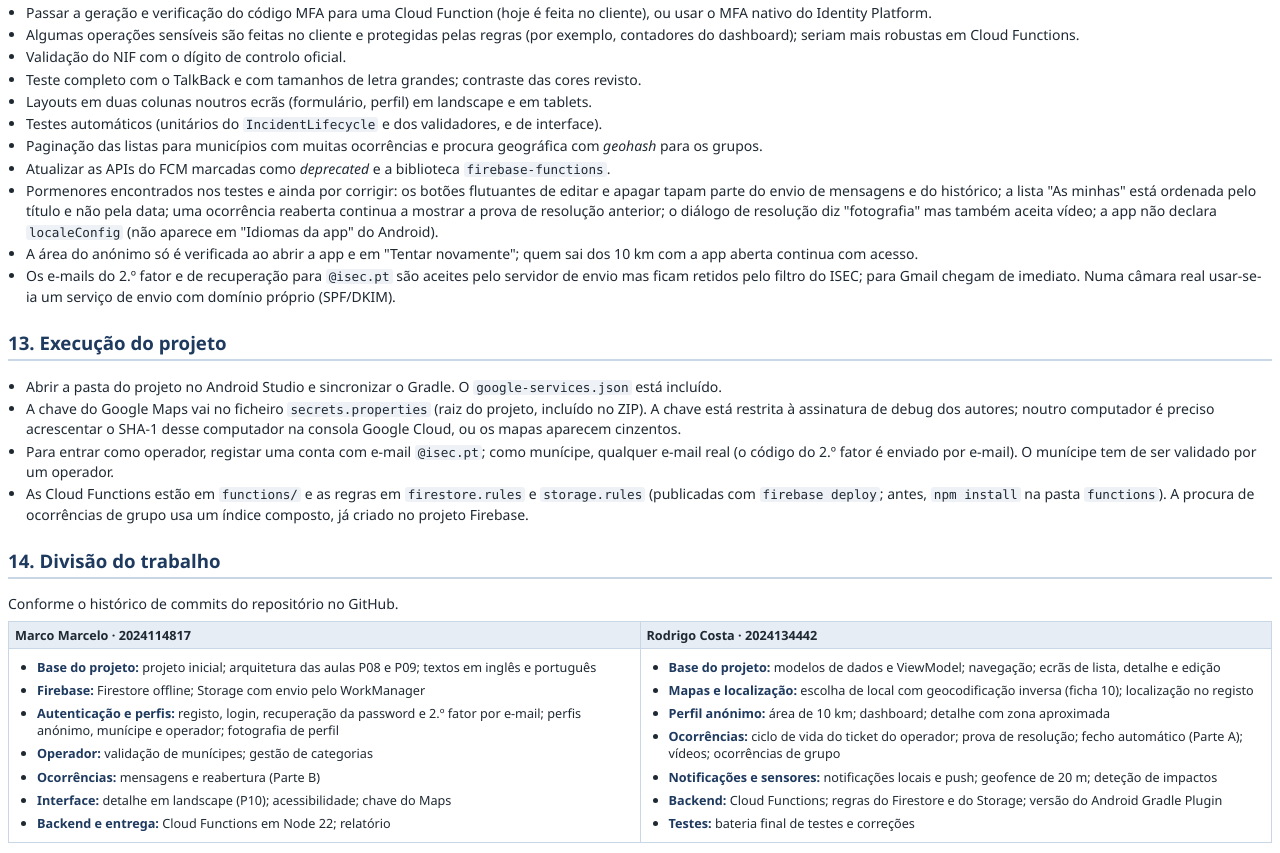
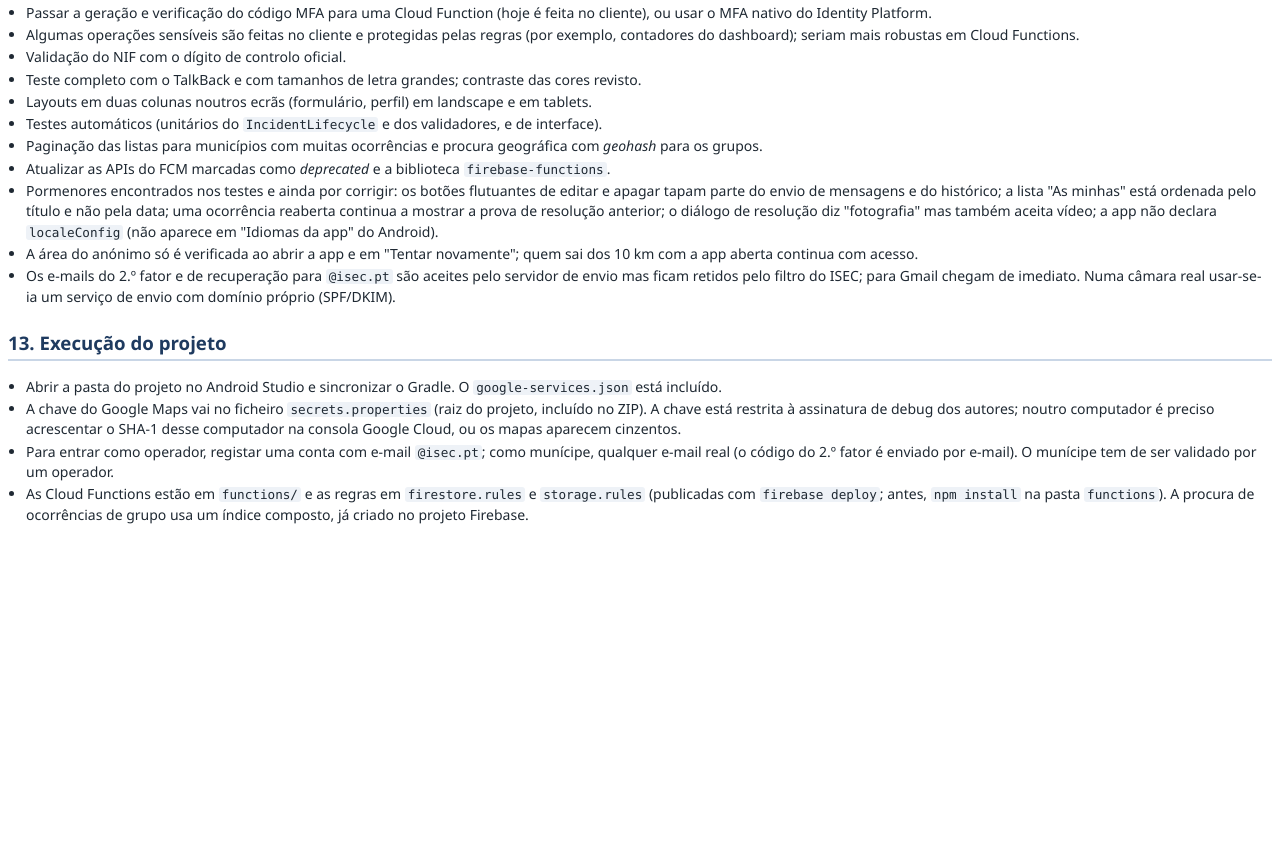
Before and after one commit to rodrigo2024134442/Amov, a plain HTML site: page docs/relatorio/Relatorio_CityFix.html in a window 1280 px wide. Shown: the part 6074-6927 px from the top of the page. After the commit the page ends 6607 px from the top, so only its background shows below. Drawn offline with Linux system fonts and the light colour scheme.

Commit message:
git commit -m "docs: relatório final" git push

```diff
--- a/docs/relatorio/Relatorio_CityFix.html
+++ b/docs/relatorio/Relatorio_CityFix.html
@@ -216,15 +216,5 @@ table.work td{width:50%;vertical-align:top;padding:10px 12px} table.work th{widt
   <li>As Cloud Functions estão em <code>functions/</code> e as regras em <code>firestore.rules</code> e <code>storage.rules</code> (publicadas com <code>firebase deploy</code>; antes, <code>npm install</code> na pasta <code>functions</code>). A procura de ocorrências de grupo usa um índice composto, já criado no projeto Firebase.</li>
 </ul>
 
-<h2>14. Divisão do trabalho</h2>
-<p>Conforme o histórico de commits do repositório no GitHub.</p>
-<table class="work">
-  <tr><th>Marco Marcelo · 2024114817</th><th>Rodrigo Costa · 2024134442</th></tr>
-  <tr>
-    <td><ul class="work"><li><b>Base do projeto:</b> projeto inicial; arquitetura das aulas P08 e P09; textos em inglês e português</li><li><b>Firebase:</b> Firestore offline; Storage com envio pelo WorkManager</li><li><b>Autenticação e perfis:</b> registo, login, recuperação da password e 2.º fator por e-mail; perfis anónimo, munícipe e operador; fotografia de perfil</li><li><b>Operador:</b> validação de munícipes; gestão de categorias</li><li><b>Ocorrências:</b> mensagens e reabertura (Parte B)</li><li><b>Interface:</b> detalhe em landscape (P10); acessibilidade; chave do Maps</li><li><b>Backend e entrega:</b> Cloud Functions em Node 22; relatório</li></ul></td>
-    <td><ul class="work"><li><b>Base do projeto:</b> modelos de dados e ViewModel; navegação; ecrãs de lista, detalhe e edição</li><li><b>Mapas e localização:</b> escolha de local com geocodificação inversa (ficha 10); localização no registo</li><li><b>Perfil anónimo:</b> área de 10 km; dashboard; detalhe com zona aproximada</li><li><b>Ocorrências:</b> ciclo de vida do ticket do operador; prova de resolução; fecho automático (Parte A); vídeos; ocorrências de grupo</li><li><b>Notificações e sensores:</b> notificações locais e push; geofence de 20 m; deteção de impactos</li><li><b>Backend:</b> Cloud Functions; regras do Firestore e do Storage; versão do Android Gradle Plugin</li><li><b>Testes:</b> bateria final de testes e correções</li></ul></td>
-  </tr>
-</table>
-
 </body>
 </html>
```
Also changed, not shown: 1 other file.
